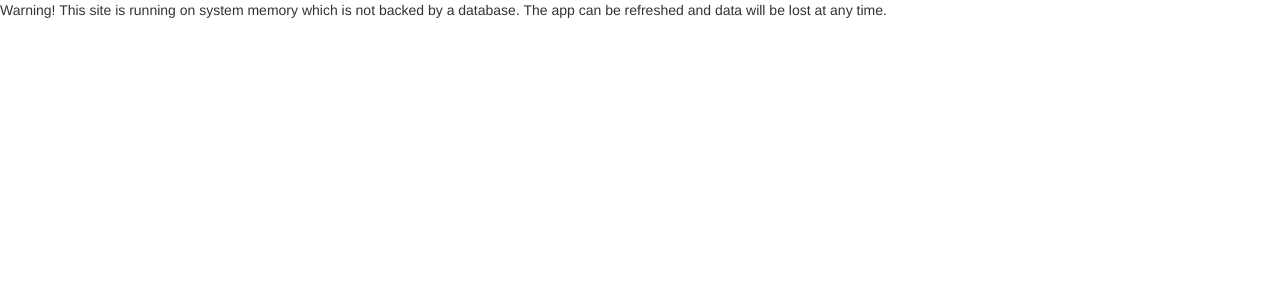
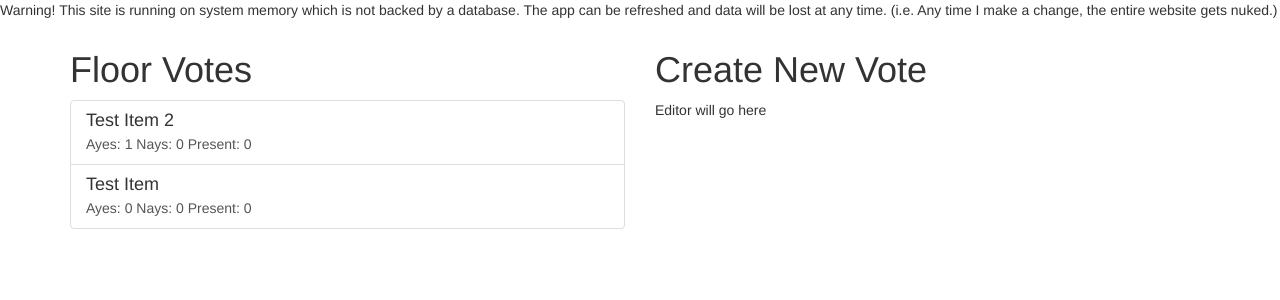
Before and after one commit to andrewluchen/USGIdeas, a Flask app: page /floorvotes in a window 1280 px wide. Shown: the top 300 px of the page. Run offline with Flask 2, Linux system fonts and the light colour scheme; some libraries are stand-ins or nearby versions.

Commit message:
working on item view

```diff
--- a/app.py
+++ b/app.py
@@ -1,33 +1,51 @@
-from flask import Flask, render_template
+from flask import Flask, render_template, request, jsonify
 import os
 
 app = Flask(__name__)
 
 # changing jinja delimiters so won't interfere with AngularJS
-app.jinja_env.variable_start_string = '[['
-app.jinja_env.variable_end_string = ']]'
+app.jinja_env.variable_start_string = '{['
+app.jinja_env.variable_end_string = ']}'
 
 #Floor Votes Idea
 
-import ideas.floorvotes.floorvotes
+import ideas.floorvotes.floorvotes as floorvotes
 
 floorvotes_name = "Floor Votes"
 floorvotes_path = "floorvotes"
 
+floorvotes.new_item("Test Item", "dummy item", "")
+floorvotes.new_item("Test Item 2", "<div id=\"output\"><span class=\"xbbcode-b\">Lorem ipsum dolor sit amet, consectetur adipiscing elit, sed do eiusmod tempor incididunt ut labore et dolore magna aliqua. Ut enim ad minim veniam, quis nostrud exercitation ullamco laboris nisi ut aliquip ex ea commodo consequat. Duis aute irure dolor in reprehenderit in voluptate velit esse cillum dolore eu fugiat nulla pariatur. Excepteur sint occaecat cupidatat non proident, sunt in culpa qui officia deserunt mollit anim id est laborum.</span>\nLorem ipsum dolor sit amet, consectetur adipiscing elit, sed do eiusmod tempor incididunt ut labore et dolore magna aliqua. Ut enim ad minim veniam, quis nostrud exercitation ullamco laboris nisi ut aliquip ex ea commodo consequat. Duis aute irure dolor in reprehenderit in voluptate velit esse cillum dolore eu fugiat nulla pariatur. Excepteur sint occaecat cupidatat non proident, sunt in culpa qui officia deserunt mollit anim id est laborum.</div>", "")
+floorvotes.put_vote(1, "Chen", floorvotes.Vote.Aye)
+
 @app.route('/' + floorvotes_path)
-def floorvotes():
-  return render_template('floorvotes.html')
+def floorvotes_index():
+  return render_template('floorvotes/floorvotes_index.html',
+                         floorvotes_path = floorvotes_path,
+                         itemlist = reversed(floorvotes.itemlist))
 
-@app.route('/' + floorvotes_path + '/vote/' + "<int:votenumber>")
-def floorvotes_vote(votenumber):
-  vote = floorvotes.get_vote(votenumber)
-  return render_template('floorvotes_vote.html')
+@app.route('/' + floorvotes_path + '/item/' + "<int:item_id>")
+def floorvotes_item(item_id):
+  item = floorvotes.get_item(item_id)
+  if (item == None):
+    return "Does Not Exist"
+  return render_template('floorvotes/floorvotes_item.html',
+                         floorvotes_path = floorvotes_path,
+                         item = item)
 
 @app.route('/' + floorvotes_path + '/user/' + "<username>")
 def floorvotes_user(username):
   user = floorvotes.get_user(username)
-  return render_template('floorvotes_user.html',
+  if (user == None):
+    return "Does Not Exist"
+  return render_template('floorvotes/floorvotes_user.html',
                          user = user)
+
+@app.route('/' + floorvotes_path + '/vote', methods = ['PUT'])
+def floorvotes_vote():
+  req_json = request.get_json()
+  floorvotes.put_vote(req_json['item_id'], req_json['username'], req_json['vote'])
+  return ""
 
 # Main Index
 
@@ -40,4 +58,5 @@ def index():
 if __name__ == "__main__":
   # Bind to PORT if defined, otherwise default to 5000.
   port = int(os.environ.get('PORT', 5000))
+
   app.run(host='0.0.0.0', port=port)
--- a/ideas/floorvotes/floorvotes.py
+++ b/ideas/floorvotes/floorvotes.py
@@ -1,18 +1,33 @@
-class Vote(object):
+import datetime
 
-  def __init__(self, vote_id=None, name=None, html=None, password=None):
-    self.vote_id = vote_id
+class Item(object):
+
+  def __init__(self, item_id=None, name=None, html=None, password=None):
+    self.item_id = item_id
     self.name = name
     self.html = html
     self.password = password
-    self.rollcall = RollCall()
+    self.rollcall = RollCall(self)
+    self.active = True
+
+  def is_password(self, password):
+    return self.password == password
 
   def add_vote(self, user, vote):
     self.rollcall.add_vote(user, vote)
-    user.voting_record[vote_id] = (vote, self.name)
+    user.voting_record[self.item_id] = (vote, self.name)
 
-  def is_password(self, password):
-    return self.password == password
+class Vote(object):
+
+  Aye = "Aye"
+  Nay = "Nay"
+  Present = "Present"
+
+  def __init__(self, item, user, vote, timestamp):
+    self.item = item
+    self.user = user
+    self.vote = vote
+    self.timestamp =timestamp
 
 class User(object):
 
@@ -40,38 +55,58 @@ class User(object):
 
 class RollCall(object):
 
-  Aye = 0
-  Nay = 1
-  Present = 2
-
-  def __init__(self):
+  def __init__(self, item):
+    self.item = item
     self.voteslist = []
 
   def add_vote(self, user, vote):
-    self.voteslist = [i for i in self.voteslist if i[0] != user]
-    self.voteslist.append((user, vote))
+    self.voteslist = [castvote for castvote in self.voteslist if castvote.user != user]
+    timestamp = datetime.datetime.now()
+    self.voteslist.append(Vote(self.item, user, vote, timestamp.strftime("%Y-%m-%d %H:%M")))
+
+  def get_rollcount(self):
+    ayes = 0
+    nays = 0
+    presents = 0
+    for vote in self.voteslist:
+      if vote.vote == Vote.Aye:
+        ayes += 1
+      if vote.vote == Vote.Nay:
+        nays += 1
+      if vote.vote == Vote.Present:
+        presents += 1
+    return (ayes, nays, presents)
+
 
   def length(self):
-    return self.voteslist.length
+    return len(self.voteslist)
 
   def nth(self, n):
     return self.voteslist[n]
 
 #main
 
-voteslist = []
+itemlist = []
 userdict = dict()
 
-def put_vote(votenumber, username, vote):
-  if votenumber >= voteslist.length:
+def new_item(name, html, password):
+  newvote = Item(len(itemlist), name, html, password)
+  itemlist.append(newvote)
+
+def put_vote(itemnumber, username, vote):
+  if itemnumber >= len(itemlist):
     return
   if not (username in userdict.keys()):
     userdict[username] = User(username=username)
-  vote = voteslist[votenumber]
-  vote.add_vote(userdict[username], vote)
+  item = itemlist[itemnumber]
+  item.add_vote(userdict[username], vote)
 
-def get_vote(votenumber):
-  return votelist[votenumber]
+def get_item(itemnumber):
+  if (itemnumber < len(itemlist)):
+    return itemlist[itemnumber]
+  return None
 
 def get_user(username):
-  return userdict[username]
+  if (username in userdict.keys()):
+    return userdict[username]
+  return None
--- a/templates/floorvotes.html
+++ /dev/null
@@ -1,22 +0,0 @@
-<html>
-    <head>
-        <title>Floor Votes</title>
-
-        <!-- Angular -->
-        <script src="https://ajax.googleapis.com/ajax/libs/angularjs/1.4.3/angular.min.js"></script>
-
-        <!-- Bootstrap core CSS -->
-        <link href="../static/bootstrap/css/bootstrap.min.css" rel="stylesheet">
-   </head>
-<body>
-    <p>Warning! This site is running on system memory which is not backed by a database. The app can be refreshed and data will be lost at any time.</p>
-
-
-
-    <!-- Bootstrap core JavaScript
-    ================================================== -->
-    <!-- Placed at the end of the document so the pages load faster -->
-    <script src="https://ajax.googleapis.com/ajax/libs/jquery/1.11.3/jquery.min.js"></script>
-    <script src="../static/bootstrap/js/bootstrap.min.js"></script>
-</body>
-</html>
--- /dev/null
+++ b/templates/floorvotes/floorvotes_index.html
@@ -0,0 +1,42 @@
+<html>
+<head>
+    <title>Floor Votes</title>
+    <meta content="utf-8" http-equiv="encoding">
+
+    <!-- Angular -->
+    <script src="https://ajax.googleapis.com/ajax/libs/angularjs/1.4.3/angular.min.js"></script>
+
+    <!-- Bootstrap core CSS -->
+    <link href="../../static/bootstrap/css/bootstrap.min.css" rel="stylesheet">
+</head>
+<body>
+    <p>Warning! This site is running on system memory which is not backed by a database. The app can be refreshed and data will be lost at any time. (i.e. Any time I make a change, the entire website gets nuked.)</p>
+
+
+    <div class="container" role="main">
+      <div class="row">
+        <div class="col-md-6">
+          <h1>Floor Votes</h1>
+          <div class="list-group striped">
+            {% for item in itemlist %}
+            <a href="/{[ floorvotes_path ]}/item/{[ item.item_id ]}" class="list-group-item">
+              <h4 class="list-group-item-heading">{[item.name]}</h4>
+              <p class="list-group-item-text">Ayes: {[ item.rollcall.get_rollcount()[0] ]} Nays: {[ item.rollcall.get_rollcount()[1] ]} Present: {[item.rollcall.get_rollcount()[2]]}</p>
+            </a>
+            {% endfor %}
+          </div>
+        </div>
+        <div class="col-md-6">
+          <h1>Create New Vote</h1>
+          Editor will go here
+        </div>
+      </div>
+    </div>
+
+    <!-- Bootstrap core JavaScript
+    ================================================== -->
+    <!-- Placed at the end of the document so the pages load faster -->
+    <script src="https://ajax.googleapis.com/ajax/libs/jquery/1.11.3/jquery.min.js"></script>
+    <script src="../../static/bootstrap/js/bootstrap.min.js"></script>
+</body>
+</html>
```
Also changed, not shown: static/floorvotes.js (added, +11 -0 lines), templates/floorvotes/floorvotes_item.html (added, +73 -0 lines), templates/index.html (+5 -5 lines).
